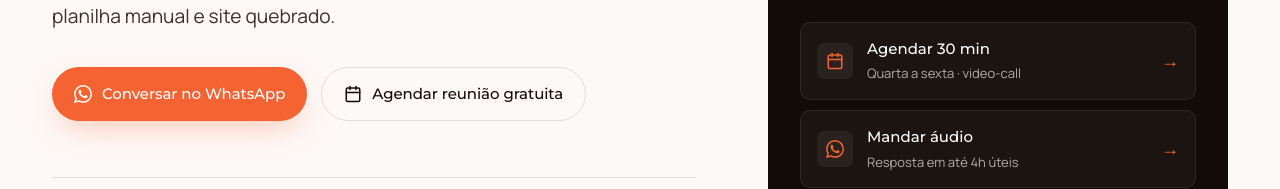
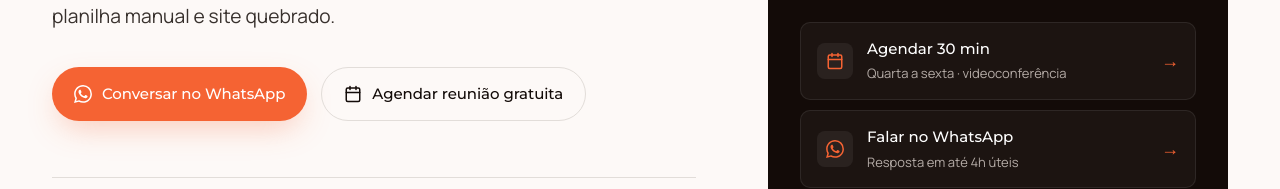
Before and after one commit to pablomigueldias/reative-site, a Next.js app: page / in a window 1280 px wide. Shown: the part 639-828 px from the top of the page. Built offline with nearby package versions, Linux system fonts and the light colour scheme; no server answers.

Commit message:
atualização de copy finalizado

```diff
--- a/components/sections/About.tsx
+++ b/components/sections/About.tsx
@@ -36,7 +36,7 @@
                 dono do negócio voltar a olhar pra frente."
               </div>
               <p>
-                Hoje somos uma equipe <strong>especializada em desenvolvimento</strong>, em automação e infraestrutura,
+                A Reative Systems atua com especialistas parceiros conforme a necessidade do projeto. <strong>em desenvolvimento</strong>, <strong>em automação</strong> <strong>e em infraestrutura</strong>,
                 com experiência em projetos digitais para empresas de diferentes segmentos.
                 Atendemos negócios de <strong>qualquer lugar do Brasil</strong>, de forma remota,
                 criando soluções modernas, eficientes e alinhadas às necessidades de cada cliente.
--- a/components/sections/Contact.tsx
+++ b/components/sections/Contact.tsx
@@ -94,7 +94,7 @@
                 </div>
                 <div className="contact-channel-text">
                   <strong>Agendar reunião de 30 min</strong>
-                  <span>Quartas e sextas · video-call gratuita</span>
+                  <span>Quartas e sextas · videoconferência gratuita</span>
                 </div>
                 <div className="contact-channel-arrow">
                   <Icon.Arrow />
--- a/components/sections/Hero.tsx
+++ b/components/sections/Hero.tsx
@@ -13,7 +13,7 @@
               <br />
               <span className="strike">complica</span>{' '}
               <span className="accent">descomplica</span>
-              <br />o seu dia-a-dia.
+              <br />o seu dia a dia.
             </h1>
             <p className="hero-lede">
               Desenvolvimento, automações e suporte para pequenas e médias
@@ -76,7 +76,7 @@
                   </div>
                   <div className="hero-channel-text">
                     <strong>Agendar 30 min</strong>
-                    <span>Quarta a sexta · video-call</span>
+                    <span>Quarta a sexta · videoconferência</span>
                   </div>
                   <div className="hero-channel-arrow">→</div>
                 </a>
@@ -95,7 +95,7 @@
                     />
                   </div>
                   <div className="hero-channel-text">
-                    <strong>Mandar áudio</strong>
+                    <strong>Falar no WhatsApp</strong>
                     <span>Resposta em até 4h úteis</span>
                   </div>
                   <div className="hero-channel-arrow">→</div>
--- a/components/sections/Stack.tsx
+++ b/components/sections/Stack.tsx
@@ -6,7 +6,7 @@
       <div className="wrap">
         <div className="section-head">
           <div>
-            <span className="eyebrow">Stack moderna, escolha consciente</span>
+            <span className="eyebrow">Tecnologia sólida e escalável</span>
             <h2>A gente usa ferramenta porque resolve, não porque é nova.</h2>
           </div>
           <p className="lede">
```
